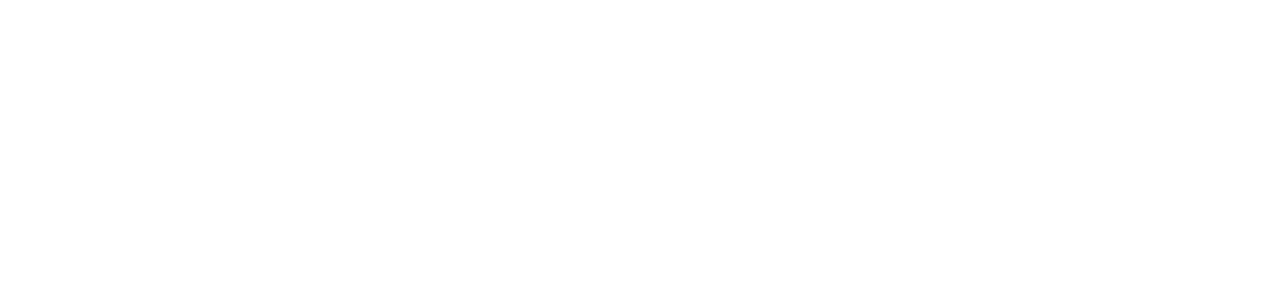
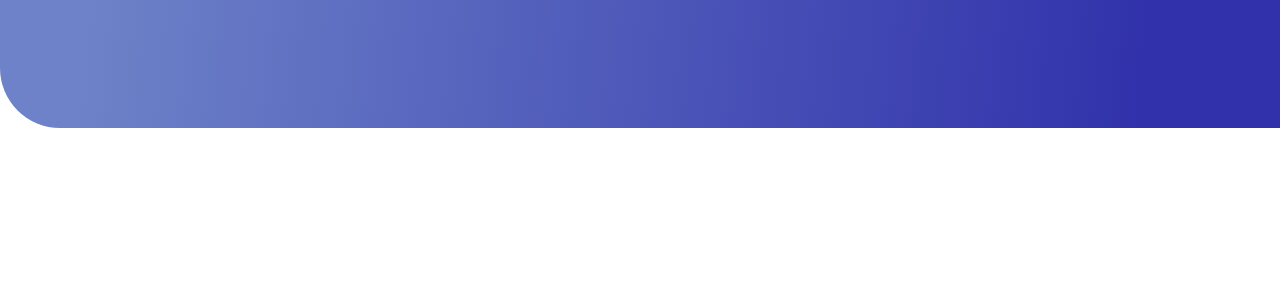
Before and after one commit to empafrontend/Rentium, a React (Create React App) app: page / in a window 1280 px wide. Shown: the top 300 px of the page. Built offline with nearby package versions, Linux system fonts and the light colour scheme.

Commit message:
Added simple header, prepared for navigation links for larger screens

```diff
--- a/src/App.tsx
+++ b/src/App.tsx
@@ -2,12 +2,14 @@
 import { BrowserRouter, Route, Routes } from 'react-router-dom';
 import AdFilterFeed from './AdFilterFeed';
 import MainFeed from './Feed/Feed';
+import Header from './Header';
 import './index.css';
 import LandingPage from './LandingPage';
 
 function App() {
   return (
     <React.StrictMode>
+      <Header />
       <BrowserRouter>
         <Routes>
           <Route path="/" element={<LandingPage />} />
--- /dev/null
+++ b/src/Header.tsx
@@ -0,0 +1,18 @@
+import { Box } from '@mui/material';
+import './header.css';
+
+function Header() {
+  return (
+    <Box className="header">
+      {/* <Box component="img" src={headerImg} sx={{ width: '8rem' }}></Box> */}
+      {/*    <Box className='navigation'>
+          {HomeOutlinedIcon}
+          {SearchOutlinedIcon}
+          {AddCircleOutlineOutlinedIcon}
+          {PersonOutlineOutlinedIcon}
+      </Box> */}
+    </Box>
+  );
+}
+
+export default Header;
--- /dev/null
+++ b/src/header.css
@@ -0,0 +1,6 @@
+.header {
+  background: linear-gradient(95.91deg, #6d82c8 6.74%, #3132ab 88.88%);
+  border-radius: 0px 0px 0px 60px;
+  height: 8rem;
+  width: 100%;
+}
```
Also changed, not shown: src/Assets/header-img.png (added), src/Assets/produktbild.jpg (deleted).
